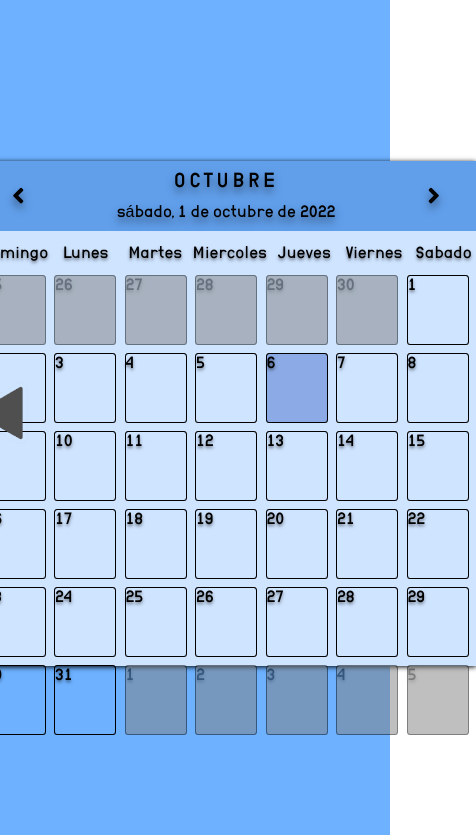
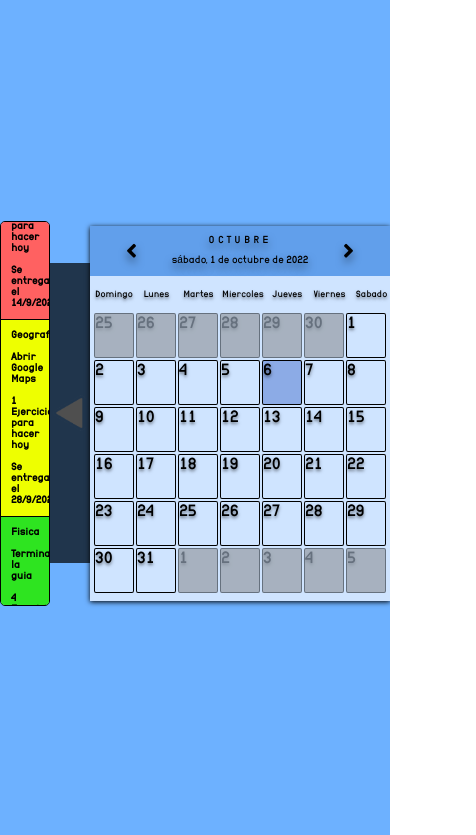
Before and after one commit to MatiasBlanco0/B-Ready, a plain HTML site: page Front-end/calendario.html in a window 390 px wide. Shown: the part 83-918 px from the top of the page, 476 px wide, since content can reach past the window. Drawn offline with Linux system fonts and the light colour scheme.

Commit message:
feat(calendario): agregadas algunas pantallas responsive :trollface:

```diff
--- a/Front-end/calendario.css
+++ b/Front-end/calendario.css
@@ -95,14 +95,19 @@ section{
     padding-bottom: 15px;
     align-items: center;
     display: flex;
-    justify-content: center;
     width: 100%;
+    height: 100vh;
 }
 
-/*.contenedido{
+.contenido{
     width: 100%;
     max-width: 1200px;
-}*/
+    align-items: center;
+    display: flex;
+    justify-content: center;
+    background-color: #6db1ff;
+    height: 100vh;
+}
 
 #fondoNegro{
     display: flex;
@@ -140,7 +145,7 @@ section{
 
 .mes{
     width: 100%;
-    height: 80px;
+    height: 70px;
     display: flex;
     justify-content: space-between;
     background-color: #4990e7d0;
@@ -148,11 +153,11 @@ section{
     text-align: center;
     padding: 0 36px;
     text-shadow: 0 0.3rem 0.5rem rgba(0, 0, 0, 0.5);
-    margin-bottom: 7px;
+    margin-bottom: 6px;
 }
 
 .mes i{
-    font-size: 25px;
+    font-size: 22px;
 }
 
 .mes i:hover{
@@ -160,18 +165,18 @@ section{
 }
 
 .mes h1{
-    font-size: 25px;
+    font-size: 22px;
     font-weight: 300;
     text-transform: uppercase;
     letter-spacing: 3px;
-    margin-bottom: 10px;
+    margin-bottom: 8px;
 }
 
 .diasSemana{
     display: flex;
     align-items: center;
     width: 100%;
-    height: 30px;
+    height: 27px;
     justify-content: space-evenly;
 }
 
@@ -179,7 +184,7 @@ section{
     display: flex;
     justify-content: space-evenly;
     align-items: center;
-    font-size: 20px;
+    font-size: 18px;
     font-weight: 300;
     text-shadow: 0 0.1rem 0.2rem rgba(0, 0, 0, 0.5);
     display: flex;
@@ -370,14 +375,24 @@ form img{
     }
 }
 
+@media all and (min-width: 1400px){
+    section{
+        justify-content: center;
+    }
+}
+
 @media all and (max-width: 720px) {
     .contenedor{
-        height: 550px;
+        height: 100%;
+    }
+
+    .contenido{
+        padding-top: 100px;
     }
 
     .calendario{
         width: 500px;
-        height: 500px;
+        height: 575px;
         padding-bottom: 505px;
     }
 
@@ -410,7 +425,7 @@ form img{
     }
 
     #lista{
-        width: 90px;
+        width: 200px;
         justify-content: center;
     }
 
@@ -435,3 +450,71 @@ form img{
         bottom: 7.5%;
     }
 }
+
+@media all and (max-width: 480px){
+    .calendario{
+        width: 300px;
+        height: 375px;
+        padding-bottom: 360px;
+    }
+
+    .contenido{
+        padding-top: 0px;
+    }
+
+    .mes{
+        height: 50px;
+        font-size: 10px;
+    }
+
+    .mes h1{
+        font-size: 10px;
+    }
+
+    .diasSemana div{
+        font-size: 9px;
+        justify-content: center;
+    }
+
+    .dias div{
+        width: 40px;
+        height: 45px;
+        margin: 1px;
+    }
+
+    #fondoNegro{
+        width: 40px;
+        height: 300px;
+    }
+
+    #apertura{
+        width: 40px;
+        height: 40px;
+    }
+
+    #lista{
+        width: 150px;
+        height: 385px;
+    }
+
+    #lista *{
+        font-size: 10px;
+    }
+
+    #lista ul{
+        text-align: center;
+    }
+
+    #lista li{
+        padding-left: 4px;
+    }
+
+    #tarea{
+        bottom: 20%;
+    }
+
+    #formulario{
+        height: 350px;
+        bottom: 7.5%;
+    }
+}
--- a/Front-end/calendario.html
+++ b/Front-end/calendario.html
@@ -33,7 +33,7 @@
     </nav>
   </header>
   <section>
-    <!--<div class="contenido">-->
+    <div class="contenido">
       <div id="tarea">
         <div class="top">
           <ul class="listaCosas">
@@ -98,7 +98,7 @@
         <h3>Inicia sesión o registrate para utilizar la pagina</h3>
         <a href="reg.html">Ir a la pagina</a>
       </div>
-    <!--</div>-->
+    </div>
   </section>
   <script src="calendario.js"></script>
 </body>
--- a/Front-end/style.css
+++ b/Front-end/style.css
@@ -98,7 +98,7 @@ nav img {
 }
 
 .Hyperlinks a:hover {
-    animation: completar 0.5s linear forwards;
+    animation: completar 1s linear forwards;
 }
 
 @keyframes completar {
```
